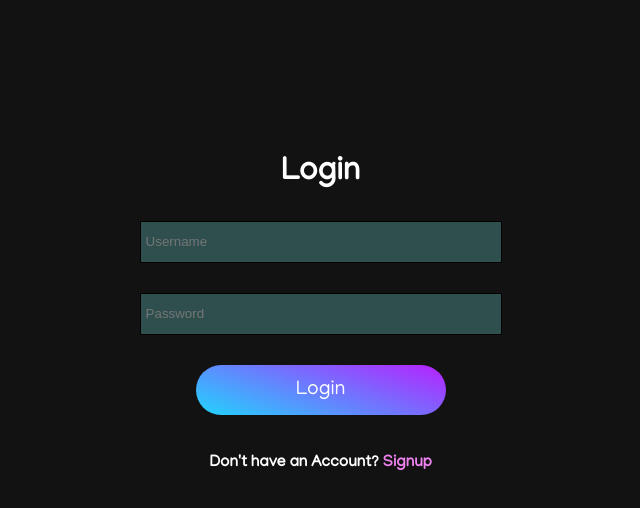
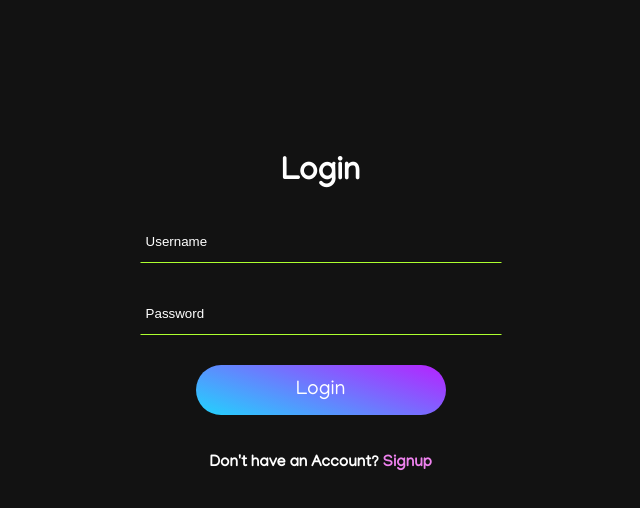
Before and after one commit to rahulsai1999/stockr-react, a React (Create React App) app: page /login in a window 1280 px wide. Shown: the top 508 px of the page, without its empty margins (374-1014 px from the left). Built offline with nearby package versions, Linux system fonts and the light colour scheme.

Commit message:
CSS placeholder changes

```diff
--- a/src/pages/index.css
+++ b/src/pages/index.css
@@ -36,13 +36,20 @@ body {
   height: 30px;
   width: 350px;
   outline: none;
-  background-color: darkslategray;
-  border: 1px solid black;
+  background-color: #121212;
+  border-bottom: 1px solid greenyellow;
+  border-top: 1px solid #121212;
+  border-right: 1px solid #121212;
+  border-left: 1px solid #121212;
   color: white;
 }
 
 .login-form-element:focus {
   border-bottom: 2px solid violet;
+}
+
+.login-form-element::placeholder {
+  color: white;
 }
 
 .login-button {
```
